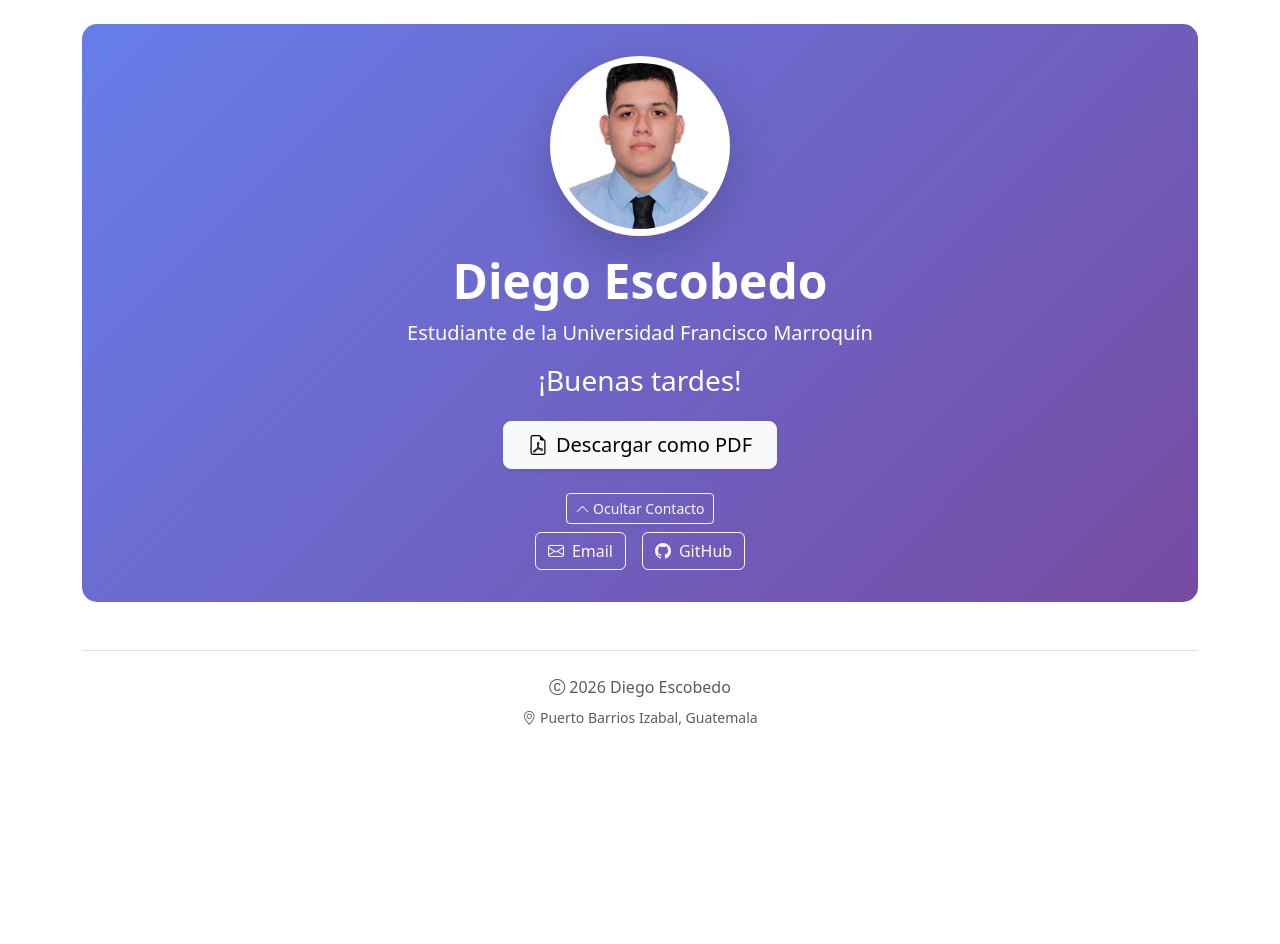
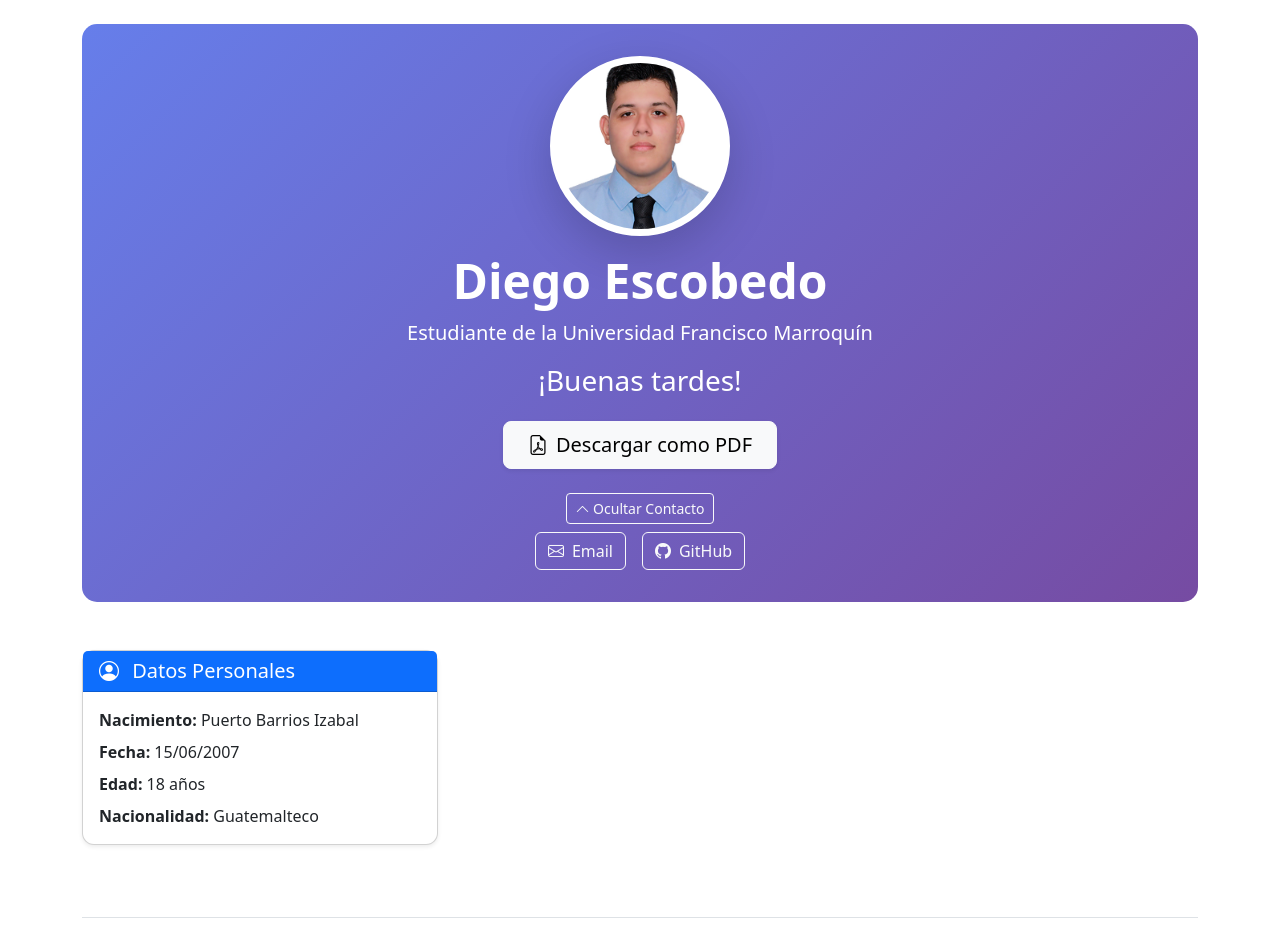
Before and after one commit to Diego-Escobedo123/CV-Diego-Angular, an Angular app in the folder cv-app/: page / in a window 1280 px wide. Shown: the top 944 px of the page. Before the commit the page ends 800 px from the top, so only its background shows below. Built offline with nearby package versions, Linux system fonts and the light colour scheme.

Commit message:
2. Personal Data Component

```diff
--- a/cv-app/src/app/app.html
+++ b/cv-app/src/app/app.html
@@ -1,5 +1,11 @@
 <div class="container py-4" id="cv-content">
   <app-header></app-header>
+
+   <main class="row g-4">
+    <aside class="col-lg-4">
+      <app-datos-personales></app-datos-personales>
+    </aside>
+  </main>
 
   <footer class="footer mt-5 pt-4 border-top">
     <div class="text-center">
--- a/cv-app/src/app/app.ts
+++ b/cv-app/src/app/app.ts
@@ -1,10 +1,11 @@
 import { Component, signal } from '@angular/core';
 import { RouterOutlet } from '@angular/router';
 import { HeaderComponent } from './components/header/header'
+import { DatosPersonalesComponent } from './components/datos-personales/datos-personales';
 
 @Component({
   selector: 'app-root',
-  imports: [RouterOutlet, HeaderComponent],
+  imports: [RouterOutlet, HeaderComponent, DatosPersonalesComponent],
   templateUrl: './app.html',
   styleUrl: './app.css'
 })
--- /dev/null
+++ b/cv-app/src/app/components/datos-personales/datos-personales.css
@@ -0,0 +1,3 @@
+.card {
+  border-radius: 12px;
+}
--- /dev/null
+++ b/cv-app/src/app/components/datos-personales/datos-personales.html
@@ -0,0 +1,25 @@
+<div class="card shadow-sm mb-4">
+  <div class="card-header bg-primary text-white">
+    <h3 class="card-title h5 mb-0">
+      <i class="bi bi-person-circle me-2"></i>
+      Datos Personales
+    </h3>
+  </div>
+
+  <div class="card-body">
+    <ul class="list-unstyled mb-0">
+      <li class="mb-2">
+        <strong>Nacimiento:</strong> Puerto Barrios Izabal
+      </li>
+      <li class="mb-2">
+        <strong>Fecha:</strong> 15/06/2007
+      </li>
+      <li class="mb-2">
+        <strong>Edad:</strong> 18 años
+      </li>
+      <li>
+        <strong>Nacionalidad:</strong> Guatemalteco
+      </li>
+    </ul>
+  </div>
+</div>
```
Also changed, not shown: cv-app/src/app/components/datos-personales/datos-personales.ts (added, +11 -0 lines), 1 other file (tests, documents, lock files or other folders).
